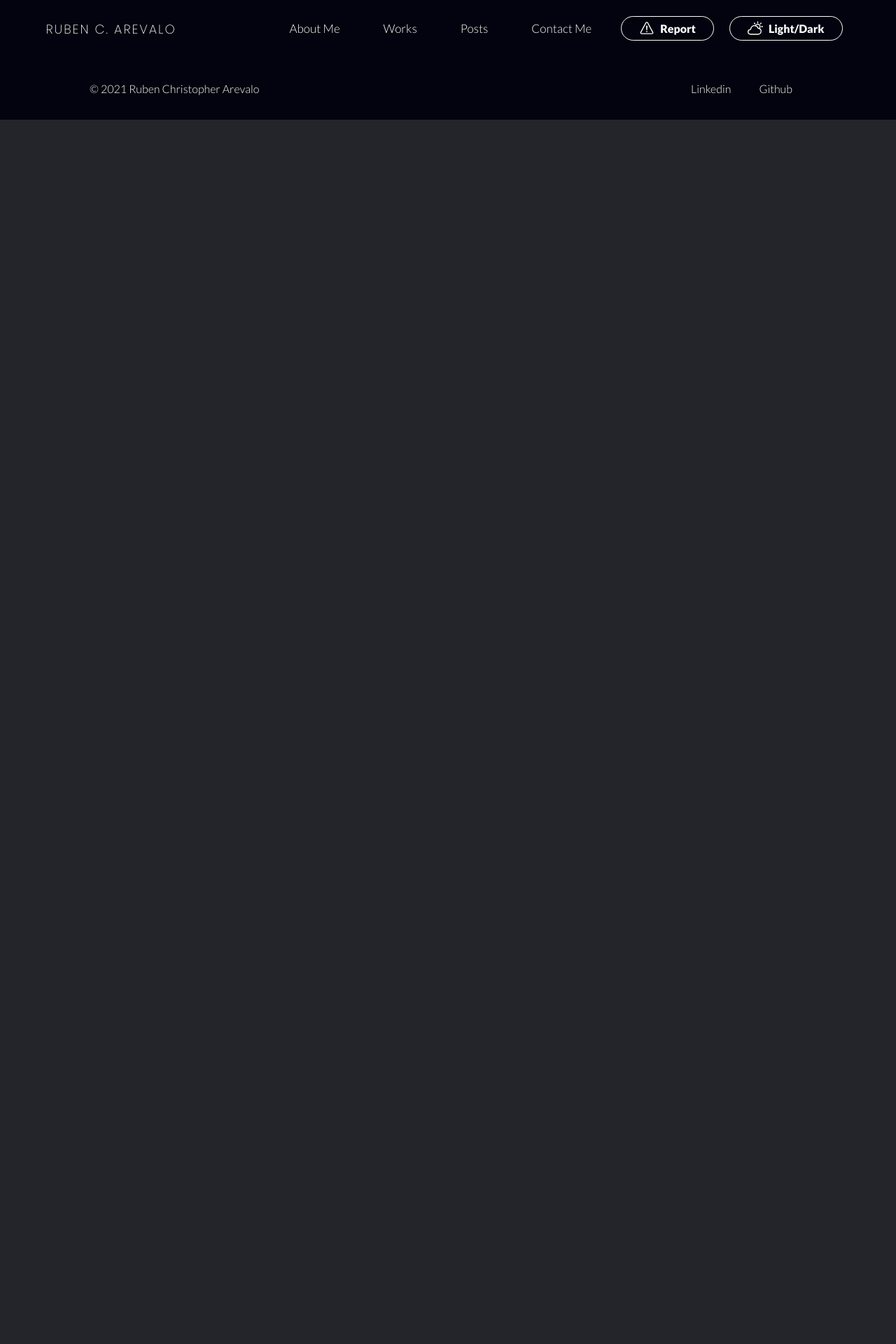
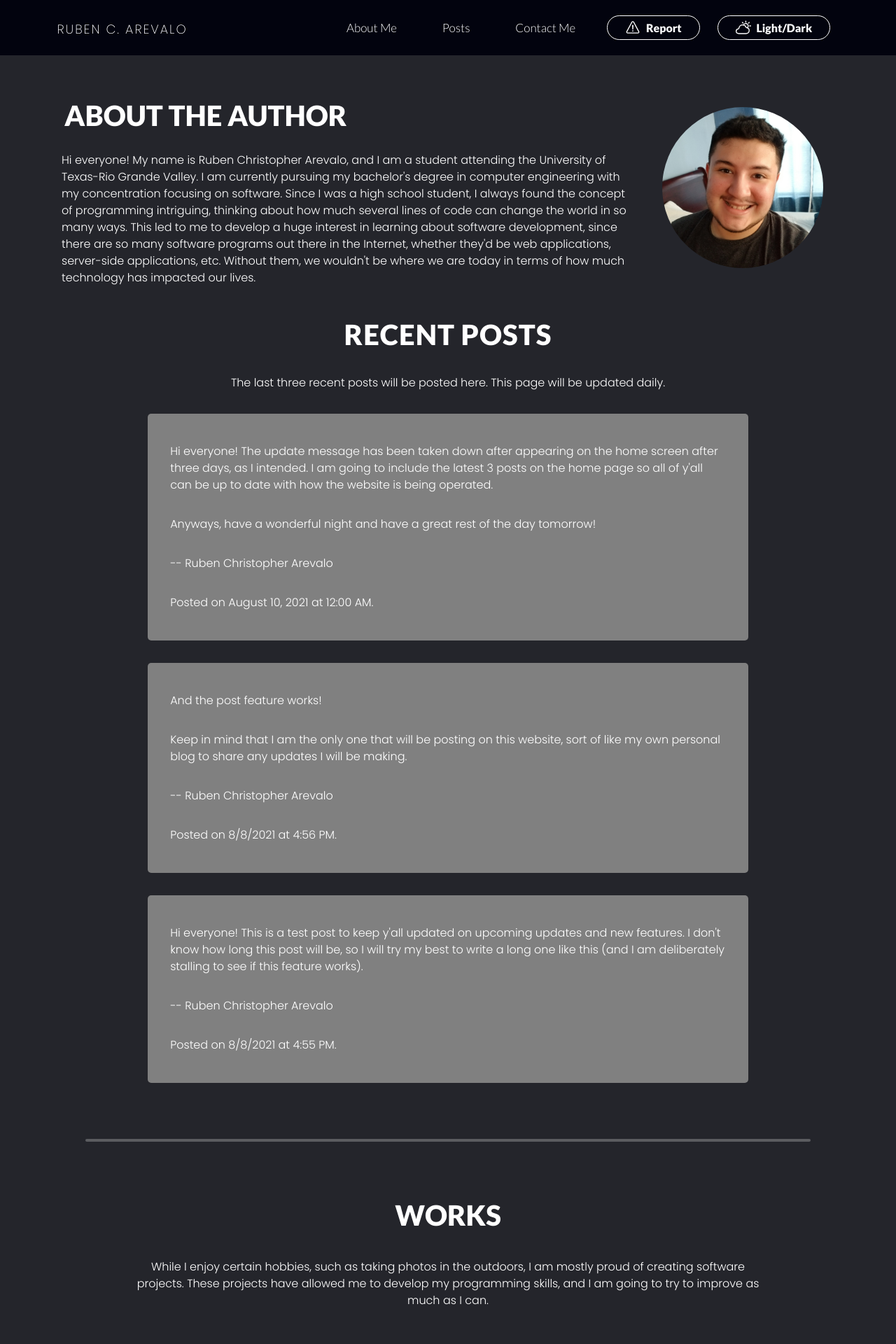
Before and after one commit to rchrisarevalo/personal-website, a React (Create React App) app: page /personal-website/about in a window 1280 px wide. Shown: the top 1920 px of the page at 70% size. Before the commit the page ends 800 px from the top, so only its background shows below. Built offline with nearby package versions, Linux system fonts and the light colour scheme.

Commit message:
Dependencies added. UI updated. Works page moved.

```diff
--- a/package.json
+++ b/package.json
@@ -7,7 +7,10 @@
     "@testing-library/jest-dom": "^5.14.1",
     "@testing-library/react": "^12.0.0",
     "@testing-library/user-event": "^13.2.1",
+    "bootstrap": "^5.0.2",
+    "nprogress": "^0.2.0",
     "react": "^17.0.2",
+    "react-bootstrap": "^2.0.0-beta.4",
     "react-dom": "^17.0.2",
     "react-icons": "^4.2.0",
     "react-nprogress": "^0.1.6",
--- a/src/App.css
+++ b/src/App.css
@@ -20,9 +20,10 @@ html{
 }
 
 hr{
-  background: black;
+  background: white;
   margin-left: 5%;
   margin-right: 5%;
+  padding: 2px;
   border-radius: 10px;
 }
 
@@ -43,6 +44,33 @@ hr{
   color: rgba(37, 34, 34, 0.664);
 }
 
+.loading-screen{
+  font-size: 20px;
+}
+
+.loading-animation{
+  z-index: 150;
+  width: 100%;
+  height: 100%;
+  position: fixed;
+  display: flex;
+  justify-content: center;
+  align-items: center;
+  overflow: hidden;
+}
+
+#delay-1{
+  animation-delay: 0s;
+}
+
+#delay-2{
+  animation-delay: 0.1s;
+}
+
+#delay-3{
+  animation-delay: 0.2s;
+}
+
 .change-theme{
   display: none;
 }
@@ -52,7 +80,7 @@ hr{
 }
 
 .button-theme{
-  padding-bottom: 7px;
+  padding-bottom: 0px;
   font-weight: 900;
 }
 
@@ -93,8 +121,8 @@ hr{
   width: 100%;
   background: #02030e;
   align-items: center;
-  padding-top: 25px;
-  padding-bottom: 25px;
+  padding-top: 5px;
+  padding-bottom: 2px;
   position: sticky;
   top: 0;
   z-index: 10;
@@ -132,7 +160,9 @@ hr{
   align-items: center;
   color: white;
   font-family: 'Lato', sans-serif;
-  width: 65%;
+  width: 60%;
+  margin-top: 20px;
+  margin-bottom: 22px;
 }
 
 .nav-list li{
@@ -160,7 +190,7 @@ hr{
 }
 
 .button{
-  padding-bottom: 7px;
+  padding-bottom: 0px;
   font-weight: 900;
 }
 
@@ -187,7 +217,7 @@ hr{
 }
 
 #report-icon{
-  transform: translateY(4px);
+  transform: translateY(-2px);
   margin-right: 8px;
 }
 
@@ -215,7 +245,7 @@ hr{
   margin-right: 3px;
 }
 
-.intro{
+.intro-container{
   font-family: 'Poppins', sans-serif;
   margin: 1.5em;
   text-align: center;
@@ -248,15 +278,19 @@ hr{
   text-align: left;
 }
 
-.works{
-  margin: 1.5em;
+#works-title{
+  text-align: center;
+}
+
+.works-container{
   font-family: 'Poppins', sans-serif;
+  margin: 0.5em;
   font-size: 16px;
   text-align: center;
   align-items: center;
   font-weight: 300;
-  padding-top: 30px;
-  padding-bottom: 15px;
+  padding-top: 5px;
+  padding-bottom: 5px;
 }
 
 .works h1{
@@ -265,13 +299,14 @@ hr{
   text-transform: uppercase;
 }
 
-.work-description{
+#work-description{
   margin-left: 10%;
   margin-right: 10%;
-  padding-top: 30px;
+  padding-top: 10px;
   padding-bottom: 10px;
   font-size: 16px;
   font-weight: 300;
+  text-align: center;
 }
 
 .works-1, .works-2, .works-3, .works-4{
@@ -300,10 +335,9 @@ hr{
 }
 
 .works-1 img, .works-2 img, .works-3 img, .works-4 img{
-  width: 55%;
+  width: 75%;
   border-radius: 25%;
-  padding-top: 20px;
-  padding-bottom: 20px;
+  transform: translateX(-30px);
 }
 
 .work-update{
@@ -340,6 +374,8 @@ hr{
   letter-spacing: 1px;
   margin-left: 10%;
   margin-right: 10%;
+  font-family: 'Poppins', sans-serif;
+  font-weight: 800;
 }
 
 #posts-title-intro{
@@ -409,14 +445,30 @@ hr{
 
 footer{
   background: #02030e;
-  padding-top: 35px;
-  padding-bottom: 35px;
+  padding-top: 10px;
+  padding-bottom: 10px;
   color: white;
 }
 
-.footer-row{
+.new-footer{
+  background: #02030e;
+  padding-top: 35px;
+  padding-bottom: 15px;
+  color: white;
+}
+
+.new-footer-row{
   margin-left: 10%;
   margin-right: 10%;
+}
+
+#footer-edited{
+  padding-top: 20px;
+}
+
+.footer-row{
+  margin-left: 8%;
+  margin-right: 8%;
 }
 
 .copyright{
@@ -460,8 +512,11 @@ footer{
   body{
     overflow-x: hidden;
   }
+  .intro-container{
+    margin: 0em;
+  }
   .intro{
-    margin: 0;
+    margin: 0em;
   }
   .intro img{
     width: 60%;
@@ -508,6 +563,8 @@ footer{
     height: 100%;
     padding-top: -30px;
     padding-bottom: 10px;
+    margin-left: 10%;
+    margin-right: 10%;
     text-align: center;
     top: 30px;
     right: 1000px;
@@ -527,11 +584,15 @@ footer{
     padding-top: 30px;
   }
   .works-1 img, .works-2 img, .works-3 img, .works-4 img{
-    width: 95%;
+    width: 100%;
+    align-items: center;
+    text-align: center;
+    transform: translateX(-40px);
   }
   .works-1, .works-2, .works-3, .works-4{
-    margin-left: 2%;
-    margin-right: 2%;
+    margin-left: 5%;
+    margin-right: 5%;
+    margin: 1.5em;
   }
   .work-update{
     margin-left: 7%;
@@ -560,7 +621,7 @@ footer{
   }
   footer{
     padding-top: 25px;
-    padding-bottom: 25px;
+    padding-bottom: 5px;
   }
   .copyright{
     text-align: center;
--- a/src/App.js
+++ b/src/App.js
@@ -1,24 +1,21 @@
+import 'bootstrap/dist/css/bootstrap.min.css';
 import './App.css';
 import React from 'react';
 
-import Nav from "./Nav";
+import Load from "./Load";
 import Intro from "./Intro";
-import Works from "./Works";
 import Posts from "./Posts";
 import Contact from "./Contact";
-import Footer from "./Footer";
 
 import { Route } from "react-router-dom";
 
 const App = () => {
   return (
     <div className="App">
-      <Nav />
-      <Route exact path ="/personal-website/" component={Intro}/>
-      <Route exact path="/personal-website/works" component={Works}/>
+      <Route exact path="/personal-website/" component={Load}/>
+      <Route exact path ="/personal-website/about" component={Intro}/>
       <Route exact path="/personal-website/posts" component={Posts}/>
       <Route exact path="/personal-website/contact" component={Contact}/>
-      <Footer />
     </div>
   );
 }
--- a/src/Contact.js
+++ b/src/Contact.js
@@ -1,6 +1,10 @@
 import React from "react";
+import Nav from "./Nav";
+import NewFooter from "./NewFooter";
 
 const Contact = () => (
+    <div className = "contact">
+        <Nav/>
         <div className = "contact-info">
             <br></br>
             <h1>Contact Information</h1>
@@ -21,7 +25,8 @@ const Contact = () => (
             <p>
                 Have a nice day, everyone!
             </p>
-        <br></br>
+        </div>
+        <NewFooter/>
     </div>
 );
 
--- a/src/Intro.js
+++ b/src/Intro.js
@@ -2,9 +2,15 @@ import React from "react";
 import thumb from './images/IMG_20210614_192736_373.jpg';
 import { BsExclamationCircle } from "react-icons/bs";
 
+import Nav from "./Nav";
+import Footer from "./Footer";
+import Works from "./Works";
+
 const Intro = () => {
     return (
-        <div className="intro" id="about">
+        <div className = "intro">
+            <Nav/>
+            <div className="intro-container" id="about">
                 <div className = "update-message">
                     <p id="update-title">
                         <BsExclamationCircle size="18px" id="update-icon"/> UPDATE:
@@ -96,6 +102,12 @@ const Intro = () => {
                         </p>
                     </div>
                 </div>
+                <br></br>
+                <hr></hr>
+                <br></br>
+                <Works/>
+            </div>
+            <Footer/>
         </div>
     );
 }
--- /dev/null
+++ b/src/Load.js
@@ -0,0 +1,27 @@
+import React from 'react';
+
+import 'bootstrap/dist/css/bootstrap.min.css';
+import './App.css';
+
+import Spinner from 'react-bootstrap/Spinner';
+
+const Load = (props) => {
+
+    setTimeout(() => {
+        props.history.push('/personal-website/about')
+    }, 5000)
+
+    return (
+        <div className = "loading-screen">
+            <div className = "loading-animation">
+            <Spinner animation="grow" variant="white" id="delay-1"/>
+            <br></br>
+            <Spinner animation="grow" variant="white" id="delay-2"/>
+            <br></br>
+            <Spinner animation="grow" variant="white" id="delay-3"/>
+            </div>
+        </div>
+    )
+}
+
+export default Load;
--- a/src/Nav.js
+++ b/src/Nav.js
@@ -22,9 +22,9 @@ const Nav = () => {
     var nav = document.querySelector(".nav-list")
 
       if (nav.classList.toggle("is_active") === true){
-        document.body.style.cssText = 'overflow: hidden;'
+        document.body.style.cssText = ' '
       } else {
-        document.body.style.cssText = ' '
+        document.body.style.cssText = 'overflow: scroll;'
       }
 
   }
@@ -41,7 +41,6 @@ const Nav = () => {
 
   return (
     <nav className = "nav-bar">
-
       <div className = "burger-icon" onClick={activateNav}>
         <IoIosMenu size = "27px" color = "white"/>
       </div>
@@ -53,8 +52,7 @@ const Nav = () => {
       </div>
 
       <ul className = "nav-list">
-        <li><Link to = "/personal-website/">About Me</Link></li>
-        <li><Link to = "/personal-website/works">Works</Link></li>
+        <li><Link to = "/personal-website/about">About Me</Link></li>
         <li><Link to = "/personal-website/posts">Posts</Link></li>
         <li><Link to = "/personal-website/contact">Contact Me</Link></li>
         <div className = "button">
--- /dev/null
+++ b/src/NewFooter.js
@@ -0,0 +1,20 @@
+import React from "react";
+
+const NewFooter = () => {
+
+    return (
+        <footer className = "new-footer">
+            <div className = "new-footer-row">
+                <div className = "social-media-links">
+                    <li><a href="https://www.linkedin.com/in/ruben-arevalo-4944251b7/" target="_blank" rel="noopener noreferrer">Linkedin</a></li>
+                    <li><a href="https://github.com/rchrisarevalo" target="_blank" rel="noopener noreferrer">Github</a></li>
+                </div>
+                <div className = "copyright">
+                    <p>&copy; 2021 Ruben Christopher Arevalo</p>
+                </div>
+            </div>
+        </footer>
+    );
+}
+
+export default NewFooter;
--- a/src/Posts.js
+++ b/src/Posts.js
@@ -1,7 +1,12 @@
 import React from 'react';
+
+import Nav from "./Nav";
+import NewFooter from "./NewFooter";
 
 const Posts = () => {
     return (
+        <div className = "posts-main">
+            <Nav/>
             <div className = "posts-container">
                 <h1 id = "posts-title">Posts</h1>
                 <br></br>
@@ -59,6 +64,8 @@ const Posts = () => {
                     </p>
                 </div>
             </div>
+            <NewFooter/>
+        </div>
     )
 }
 
--- a/src/Works.js
+++ b/src/Works.js
@@ -4,10 +4,12 @@ import thumb2 from './images/look-website.png';
 import skyshot1 from './images/sky-september-2020.jpg';
 import skyshot2 from './images/sky-palm-shot-november-2020.jpg'
 
-const Works = () => (
-    <div className = "works">
-        <h1>Works</h1>
-        <p className = "work-description">
+const Works = () => {
+
+    return (
+        <div className = "works-container">
+            <h1 id = "works-title">Works</h1>
+            <p id = "work-description">
                 While I enjoy certain hobbies, such as taking photos in the outdoors, I am mostly proud
                 of creating software projects. These projects have allowed me to develop my programming
                 skills, and I am going to try to improve as much as I can.
@@ -15,29 +17,21 @@ const Works = () => (
             <div className = "works-1">
                 <h3><i>Curriculum Vitae (CV) Website</i></h3>
                 <img src={thumb1} alt="work-1"></img>
-            <h4>Created on: June 2021</h4>
-            <h4>Online status: Active</h4>
             </div>
             <div className = "works-2">
                 <h3><i>Look Video and Photography Website</i></h3>
                 <img src={thumb2} alt="work-2"></img>
-            <h4>Created on: July 2020</h4>
-            <h4>Online status: Not Active</h4>
             </div>
             <div className = "works-3">
                 <h3><i>A Sky and Palm Background</i></h3>
                 <img src={skyshot1} alt="work-2"></img>
-            <h4>Taken on: September 2020</h4>
             </div>
             <div className = "works-4">
                 <h3><i>Clear Sky with a Palm Background</i></h3>
                 <img src={skyshot2} alt="work-2"></img>
-            <h4>Taken on: November 2020</h4>
-        </div>
-        <div className = "work-update">
-
             </div>
         </div>
     );
+}
 
 export default Works;
```
Also changed, not shown: 2 other files (tests, documents, lock files or other folders). Lines whose indentation alone changed are shown as unchanged.
